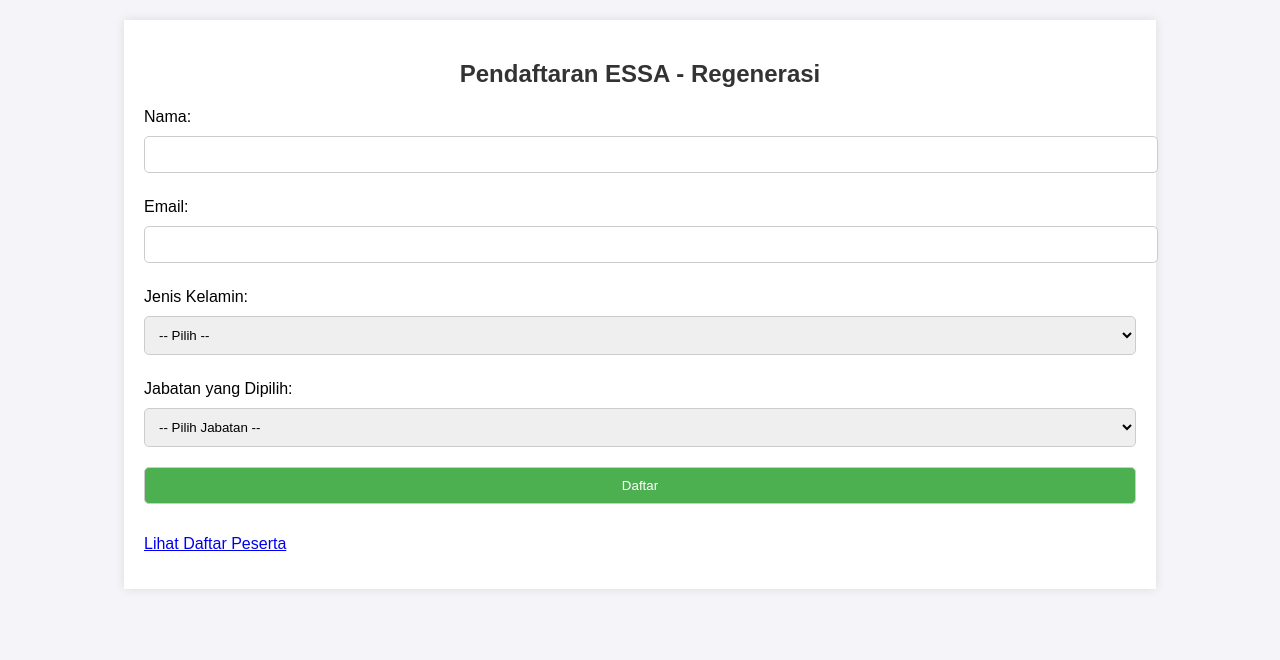
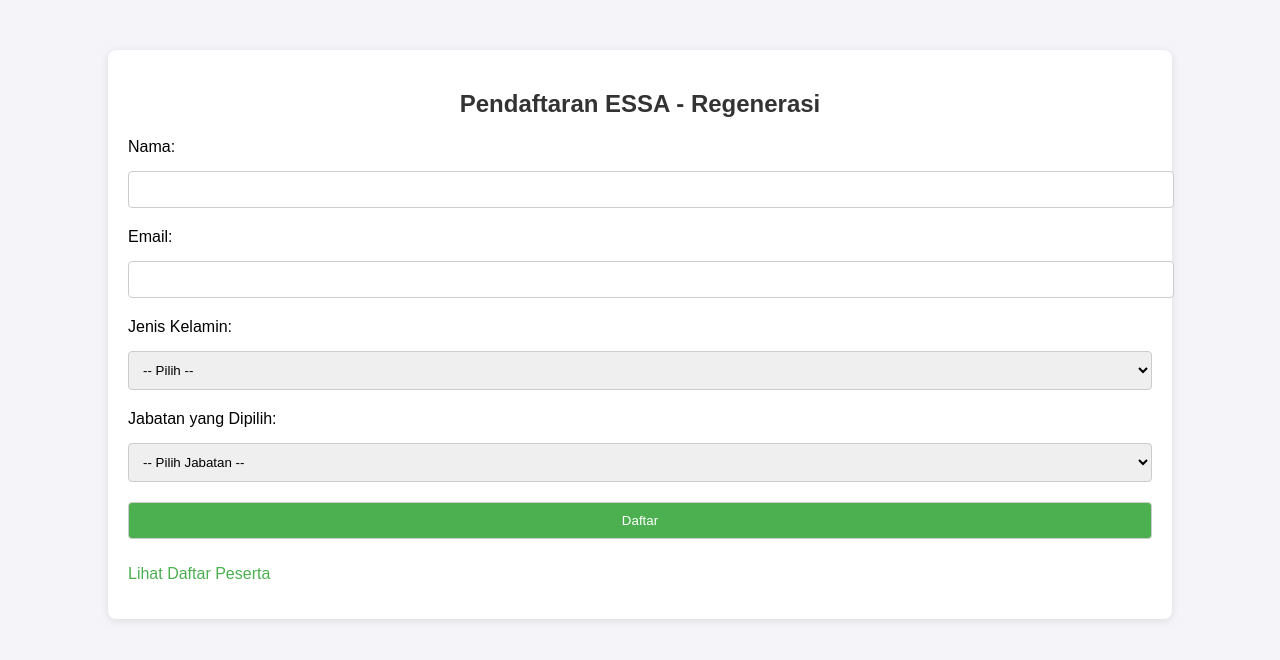
Before and after one commit to eshakae/ESSA, a PHP site: page / in a window 1280 px wide. Shown: the top 660 px of the page. Run offline with PHP 8.4, Linux system fonts and the light colour scheme.

Commit message:
Update style.css

```diff
--- a/style.css
+++ b/style.css
@@ -2,15 +2,16 @@ body {
     font-family: Arial, sans-serif;
     background-color: #f4f4f9;
     margin: 0;
-    padding: 20px;
+    padding: 0;
 }
 
 .container {
     width: 80%;
-    margin: 0 auto;
-    background: white;
+    margin: 50px auto;
     padding: 20px;
-    box-shadow: 0 0 10px rgba(0, 0, 0, 0.1);
+    background-color: #fff;
+    border-radius: 8px;
+    box-shadow: 0 2px 10px rgba(0, 0, 0, 0.1);
 }
 
 h2 {
@@ -18,47 +19,60 @@ h2 {
     color: #333;
 }
 
-form {
-    margin-top: 20px;
-}
-
-label {
+form label {
     display: block;
     margin: 10px 0 5px;
 }
 
-input, select, button {
+form input, form select, form button {
     width: 100%;
     padding: 10px;
-    margin: 5px 0 15px;
+    margin: 10px 0;
     border: 1px solid #ccc;
-    border-radius: 5px;
+    border-radius: 4px;
 }
 
-button {
+form button {
     background-color: #4CAF50;
     color: white;
     cursor: pointer;
 }
 
-button:hover {
+form button:hover {
     background-color: #45a049;
 }
 
 table {
     width: 100%;
     border-collapse: collapse;
+    margin-top: 20px;
 }
 
-table, th, td {
+table th, table td {
+    padding: 10px;
     border: 1px solid #ddd;
-}
-
-th, td {
-    padding: 10px;
     text-align: left;
 }
 
-th {
-    background-color: #f4f4f4;
+.error {
+    color: red;
+    background-color: #f8d7da;
+    padding: 10px;
+    border: 1px solid red;
 }
+
+.success {
+    color: green;
+    background-color: #d4edda;
+    padding: 10px;
+    border: 1px solid green;
+}
+
+a {
+    color: #4CAF50;
+    text-decoration: none;
+}
+
+a:hover {
+    text-decoration: underline;
+}
```
